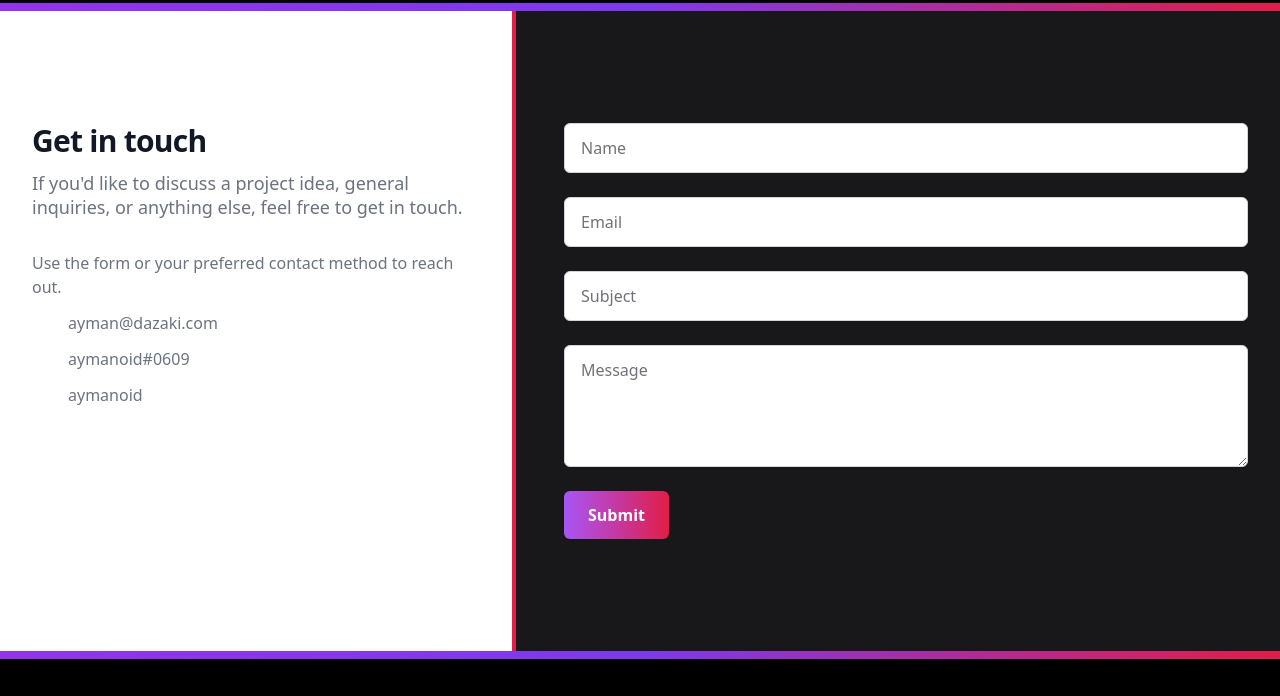
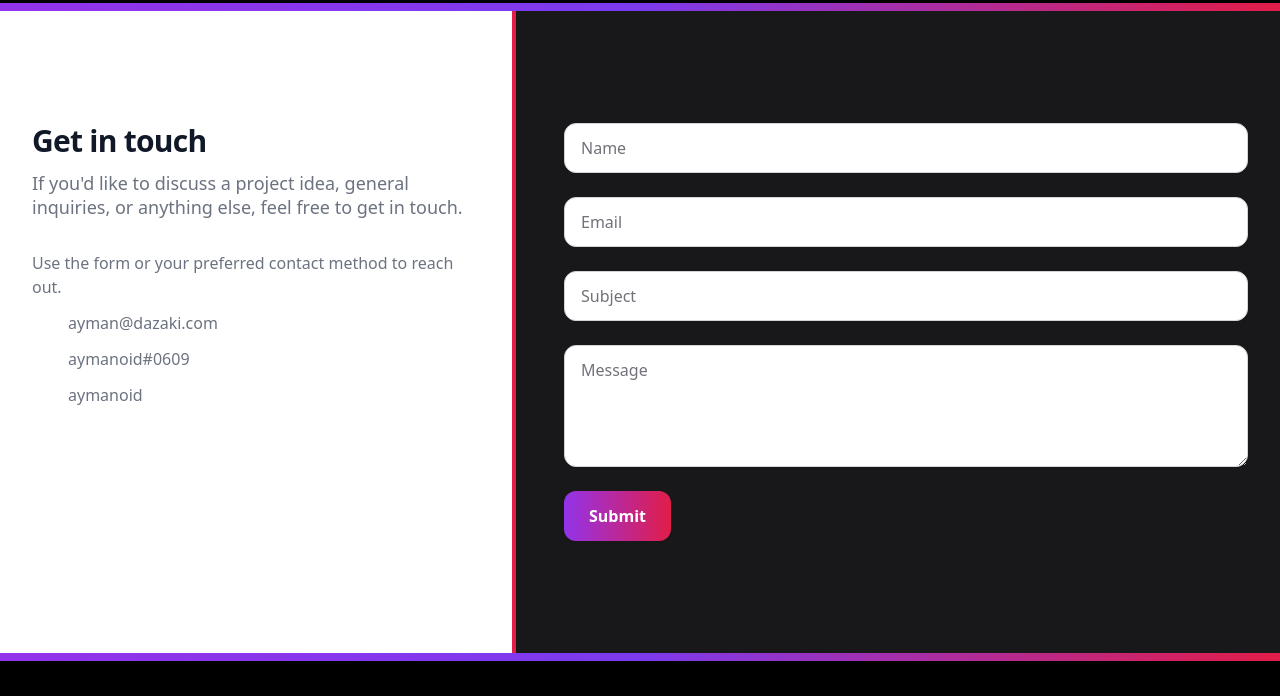
Before and after one commit to aymanoid/dazaki-web, an Astro site: page /contact in a window 1280 px wide. Shown: the part 87-783 px from the top of the page. Built offline with nearby package versions, Linux system fonts and the light colour scheme; Astro itself is replaced by a stand-in of ours; some icons are missing.

Commit message:
reuse the same button component across all website

```diff
--- a/src/components/contact/ContactForm.tsx
+++ b/src/components/contact/ContactForm.tsx
@@ -1,3 +1,5 @@
+import Button from "@/components/ui/Button";
+
 const ContactForm = () => {
   const apiUrl = import.meta.env.PROD
     ? "https://api.dazaki.com"
@@ -19,7 +21,7 @@ const ContactForm = () => {
               name="name"
               id="name"
               autoComplete="name"
-              className="block w-full rounded-md border-zinc-300 px-4 py-3 placeholder-zinc-500 shadow-sm focus:border-rose-500 focus:ring-rose-500"
+              className="block w-full rounded-xl border-zinc-300 px-4 py-3 placeholder-zinc-500 shadow-sm focus:border-rose-500 focus:ring-rose-500"
               placeholder="Name"
               required
               pattern=".{1,256}"
@@ -35,7 +37,7 @@ const ContactForm = () => {
               name="email"
               type="email"
               autoComplete="email"
-              className="block w-full rounded-md border-zinc-300 px-4 py-3 placeholder-zinc-500 shadow-sm focus:border-rose-500 focus:ring-rose-500"
+              className="block w-full rounded-xl border-zinc-300 px-4 py-3 placeholder-zinc-500 shadow-sm focus:border-rose-500 focus:ring-rose-500"
               placeholder="Email"
               required
               pattern=".{1,256}"
@@ -50,7 +52,7 @@ const ContactForm = () => {
               type="text"
               name="subject"
               id="subject"
-              className="block w-full rounded-md border-zinc-300 px-4 py-3 placeholder-zinc-500 shadow-sm focus:border-rose-500 focus:ring-rose-500"
+              className="block w-full rounded-xl border-zinc-300 px-4 py-3 placeholder-zinc-500 shadow-sm focus:border-rose-500 focus:ring-rose-500"
               placeholder="Subject"
               required
               pattern=".{1,256}"
@@ -65,7 +67,7 @@ const ContactForm = () => {
               id="message"
               name="message"
               rows={4}
-              className="block w-full rounded-md border border-zinc-300 px-4 py-3 placeholder-zinc-500 shadow-sm focus:border-rose-500 focus:ring-rose-500"
+              className="block w-full rounded-xl border border-zinc-300 px-4 py-3 placeholder-zinc-500 shadow-sm focus:border-rose-500 focus:ring-rose-500"
               placeholder="Message"
               required
               // pattern=".{1,4096}"
@@ -73,12 +75,9 @@ const ContactForm = () => {
             />
           </div>
           <div>
-            <button
-              type="submit"
-              className="inline-flex justify-center rounded-md bg-gradient-to-r from-purple-500 to-rose-600 px-6 py-3 text-base font-semibold text-white hover:from-purple-400 hover:to-rose-500"
-            >
+            <Button size="lg" variant="primary" type="submit">
               Submit
-            </button>
+            </Button>
           </div>
         </form>
       </div>
--- a/src/components/home/HeroSection.astro
+++ b/src/components/home/HeroSection.astro
@@ -42,7 +42,7 @@ const heroImageConfig = {
       awesome experiences.
     </p>
     <div class="mt-6 md:mt-10">
-      <LinkButton variant="branded" size="lg" href="/contact">
+      <LinkButton variant="primary" size="xl" href="/contact">
         Get in Touch
       </LinkButton>
     </div>
--- a/src/components/home/LastSection.tsx
+++ b/src/components/home/LastSection.tsx
@@ -1,3 +1,5 @@
+import { LinkButton } from "@/components/ui/Button";
+
 const LastSection = () => {
   return (
     <section className="bg-gradient-to-r from-purple-600 via-violet-600 to-rose-600">
@@ -9,14 +11,9 @@ const LastSection = () => {
           </span>
         </h2>
         <div className="mt-8 flex lg:mt-0 lg:flex-shrink-0">
-          <div className="inline-flex rounded-md shadow">
-            <a
-              className="inline-flex items-center justify-center rounded-xl border border-transparent bg-black px-5 py-3 text-base font-semibold text-white hover:bg-white hover:text-black"
-              href="/contact"
-            >
-              Contact Us
-            </a>
-          </div>
+          <LinkButton size="lg" variant="secondary" href="/contact">
+            Contact Us
+          </LinkButton>
         </div>
       </div>
     </section>
--- a/src/components/layout/Header/index.tsx
+++ b/src/components/layout/Header/index.tsx
@@ -9,6 +9,7 @@ import PhotoCameraIcon from "~icons/my-icons/iconmonstr-photo-camera-5.svg";
 import InfluencerIcon from "~icons/my-icons/iconmonstr-user-29.svg";
 import CreatorIcon from "~icons/my-icons/iconmonstr-webcam-3.svg";
 import { cn } from "@/lib/utils";
+import { LinkButton } from "@/components/ui/Button";
 
 const subMenuData = [
   {
@@ -103,12 +104,9 @@ export default function Header() {
                 ))}
               </Popover.Group>
               <div className="hidden items-center justify-end md:flex md:flex-1 lg:w-0">
-                <a
-                  className="ml-8 inline-flex items-center justify-center whitespace-nowrap rounded-xl border border-transparent bg-gradient-to-r from-purple-600 to-rose-600 bg-origin-border px-4 py-2 text-base font-semibold text-white shadow-sm hover:from-purple-500 hover:to-rose-500"
-                  href="/contact"
-                >
+                <LinkButton size="md" variant="primary" href="/contact">
                   Contact
-                </a>
+                </LinkButton>
               </div>
             </div>
 
--- a/src/components/ui/Button.tsx
+++ b/src/components/ui/Button.tsx
@@ -9,16 +9,18 @@ import { cva, type VariantProps } from "class-variance-authority";
 import { cn } from "@/lib/utils";
 
 const buttonVariants = cva(
-  "inline-flex items-center justify-center whitespace-nowrap rounded-2xl border border-transparent font-semibold text-white shadow-sm ",
+  "inline-flex items-center justify-center whitespace-nowrap rounded-xl border border-transparent font-semibold text-white shadow-sm ",
   {
     variants: {
       variant: {
-        branded:
+        primary:
           "bg-gradient-to-r from-purple-600 to-rose-600 bg-origin-border hover:from-purple-500 hover:to-rose-500",
+        secondary: "bg-black text-white hover:bg-white hover:text-black",
       },
       size: {
         md: "text-base px-4 py-2",
-        lg: "text-base px-8 py-3 md:px-10 md:py-4 md:text-lg",
+        lg: "px-6 py-3",
+        xl: "text-base px-8 py-3 md:px-10 md:py-4 md:text-lg",
       },
     },
     // defaultVariants: {
```
